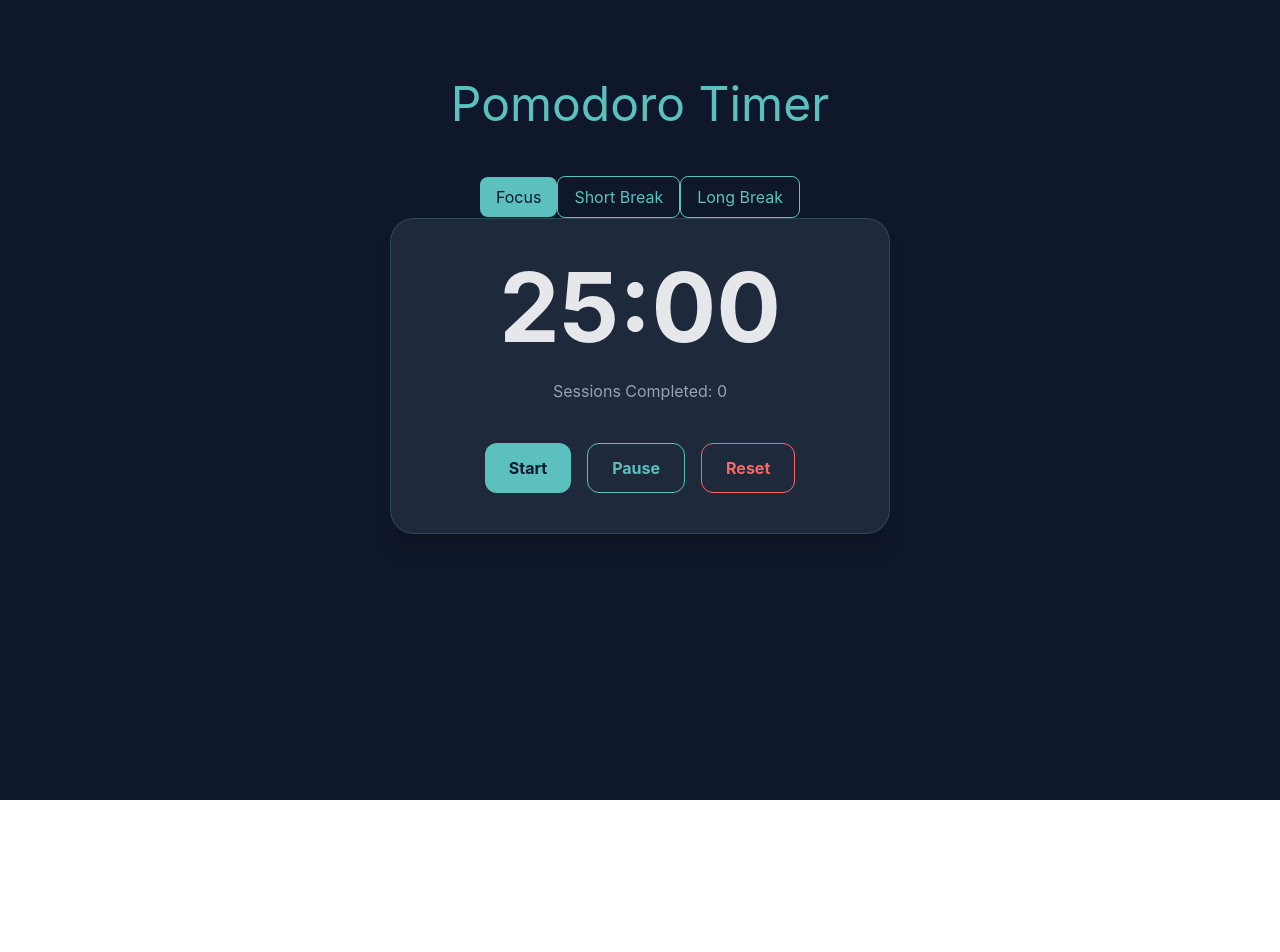
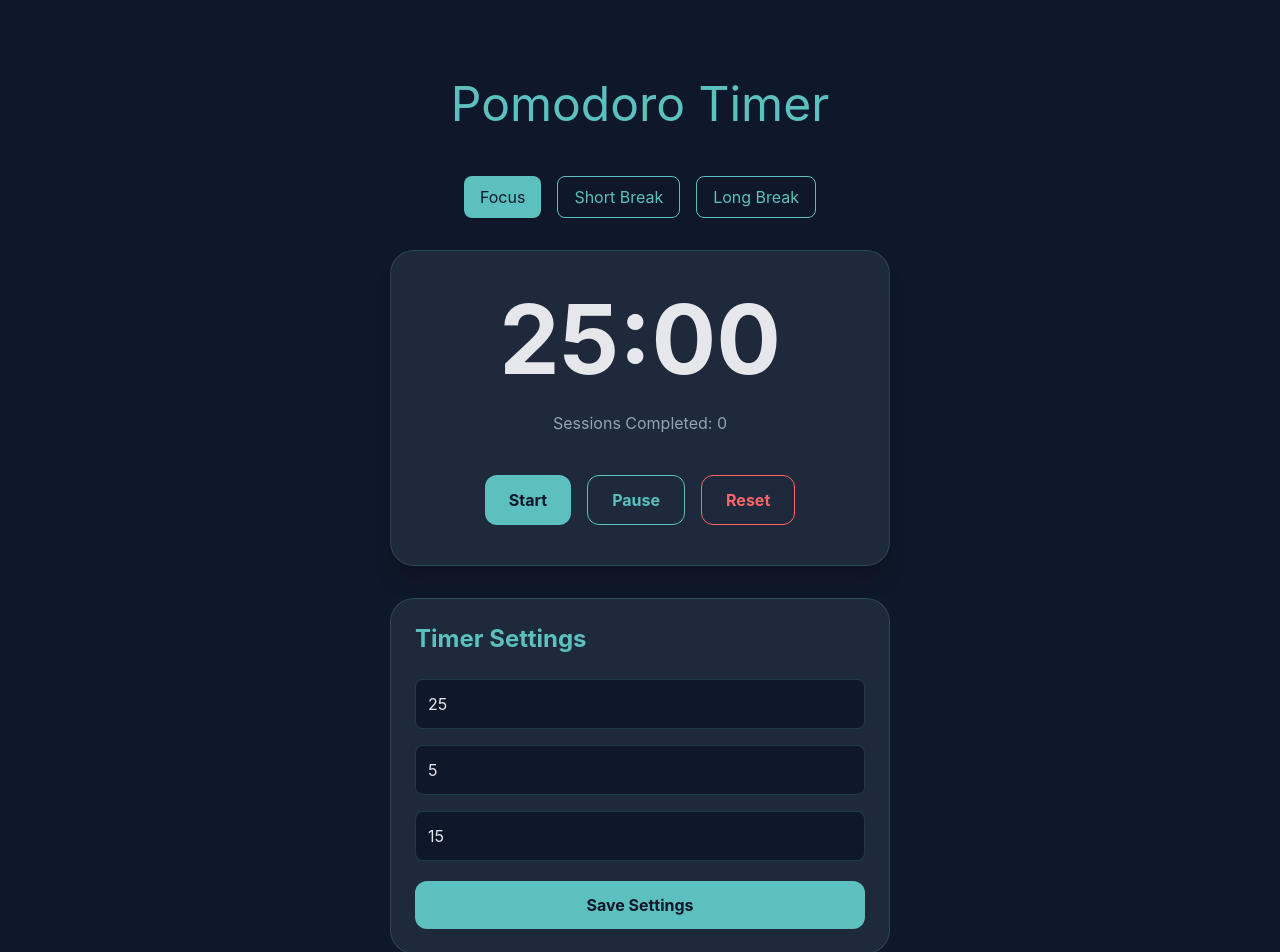
Before and after one commit to UTT-THE-CODER/Productivity-operating-system, a React (Vite) app: page /Pomodoro in a window 1280 px wide. Before the commit the page ends 800 px from the top, so only its background shows below. Built offline with nearby package versions, Linux system fonts and the light colour scheme.

Commit message:
feat: add customizable pomodoro settings and persistence

```diff
--- a/src/Pages/Pomodoro.jsx
+++ b/src/Pages/Pomodoro.jsx
@@ -1,23 +1,21 @@
-import React, { useState, useEffect } from 'react'
+import React, { useState, useEffect } from "react";
 function Pomodoro() {
-
     const [timeLeft, setTimeLeft] = useState(1500);
     const [isRunning, setIsRunning] = useState(false);
     const [sessionCompleted, setSessionCompleted] = useState(0);
     const [mode, setMode] = useState("focus");
+    const [focusTime, setFocusTime] = useState(25);
+    const [longBreak, setLongBreak] = useState(15);
+    const [shortBreak, setShortBreak] = useState(5);
 
-    useEffect(() =>{
-        const savedSessions = JSON.parse(
-            localStorage.getItem("sessioncompleted")
-        ) || 0;
+    useEffect(() => {
+        const savedSessions =
+            JSON.parse(localStorage.getItem("sessioncompleted")) || 0;
 
         setSessionCompleted(savedSessions);
-    },[]);
+    }, []);
     useEffect(() => {
-    localStorage.setItem(
-        "sessionsCompleted",
-        JSON.stringify(sessionCompleted)
-    );
+        localStorage.setItem("sessionCompleted", JSON.stringify(sessionCompleted));
     }, [sessionCompleted]);
 
     useEffect(() => {
@@ -26,9 +24,7 @@ function Pomodoro() {
             setTimeLeft((prev) => {
                 if (prev <= 1) {
                     setIsRunning(false);
-                    setSessionCompleted(
-                        (count) => count + 1
-                    );
+                    setSessionCompleted((count) => count + 1);
                     return 0;
                 }
                 return prev - 1;
@@ -36,16 +32,56 @@ function Pomodoro() {
         }, 1000);
         return () => clearInterval(interval);
     }, [isRunning]);
+
+    const saveSettings = () => {
+
+        localStorage.setItem(
+            "pomodoroSettings",
+            JSON.stringify({
+                focusTime,
+                shortBreak,
+                longBreak,
+            })
+        );
+
+        alert("Settings Saved ✅");
+
+        if (mode === "focus")
+            setTimeLeft(focusTime * 60);
+
+        if (mode === "short")
+            setTimeLeft(shortBreak * 60);
+
+        if (mode === "long")
+            setTimeLeft(longBreak * 60);
+    };
+
+    useEffect(() => {
+
+        const savedSettings = JSON.parse(
+            localStorage.getItem("pomodoroSettings")
+        );
+
+        if (savedSettings) {
+
+            setFocusTime(savedSettings.focusTime);
+            setShortBreak(savedSettings.shortBreak);
+            setLongBreak(savedSettings.longBreak);
+
+            setTimeLeft(savedSettings.focusTime * 60);
+        }
+
+    }, []);
     return (
         <div className="min-h-screen bg-[#0F172A] text-[#E5E7EB] flex flex-col items-center pt-20">
             <h1 className="text-5xl font bold text-[#5BC0BE] mb-12">
                 Pomodoro Timer
             </h1>
-            <div>
+            <div className="flex gap-4 mb-8">
                 <button
                     onClick={() => {
                         setMode("focus");
-                        setTimeLeft(1500);
+                        setTimeLeft(focusTime * 60);
                         setIsRunning(false);
                     }}
                     className={`px-4 py-2 rounded-lg ${mode === "focus"
@@ -58,7 +94,7 @@ function Pomodoro() {
                 <button
                     onClick={() => {
                         setMode("short");
-                        setTimeLeft(300);
+                        setTimeLeft(shortBreak * 60);
                         setIsRunning(false);
                     }}
                     className={`px-4 py-2 rounded-lg ${mode === "short"
@@ -72,7 +108,7 @@ function Pomodoro() {
                 <button
                     onClick={() => {
                         setMode("long");
-                        setTimeLeft(900);
+                        setTimeLeft(longBreak * 60);
                         setIsRunning(false);
                     }}
                     className={`px-4 py-2 rounded-lg ${mode === "long"
@@ -89,32 +125,79 @@ function Pomodoro() {
                         {Math.floor(timeLeft / 60)
                             .toString()
                             .padStart(2, "0")}
-                        :
-                        {(timeLeft % 60)
-                            .toString()
-                            .padStart(2, "0")}
+                        :{(timeLeft % 60).toString().padStart(2, "0")}
                     </h2>
                 </div>
                 <p className="mt-6 text-center text-[#94A3B8]">
                     Sessions Completed: {sessionCompleted}
                 </p>
                 <div className=" flex justify-center gap-4 mt-10">
-                    <button className="px-6 py-3 bg-[#5BC0BE] text-[#0F172A] rounded-xl font-bold"
-                        onClick={() => setIsRunning(true)}>
+                    <button
+                        className="px-6 py-3 bg-[#5BC0BE] text-[#0F172A] rounded-xl font-bold"
+                        onClick={() => setIsRunning(true)}
+                    >
                         Start
                     </button>
-                    <button className="px-6 py-3 border border-[#5BC0BE] text-[#5BC0BE] rounded-xl font-bold"
-                        onClick={() => setIsRunning(false)}>
+                    <button
+                        className="px-6 py-3 border border-[#5BC0BE] text-[#5BC0BE] rounded-xl font-bold"
+                        onClick={() => setIsRunning(false)}
+                    >
                         Pause
                     </button>
-                    <button className="px-6 py-3 border border-red-400 text-red-400 rounded-xl font-bold"
+                    <button
+                        className="px-6 py-3 border border-red-400 text-red-400 rounded-xl font-bold"
                         onClick={() => {
                             setIsRunning(false);
-                            setTimeLeft(1500);
-                        }}>
+                            if (mode === "focus")
+                                setTimeLeft(focusTime * 60);
+
+                            if (mode === "short")
+                                setTimeLeft(shortBreak * 60);
+
+                            if (mode === "long")
+                                setTimeLeft(longBreak * 60);
+                        }}
+                    >
                         Reset
                     </button>
                 </div>
+            </div>
+            <div className="w-[500px] mt-8 bg-[#1E293B] border border-[#5BC0BE]/20 rounded-3xl p-6">
+                <h3 className="text-2xl font-bold text-[#5BC0BE] mb-6">
+                    Timer Settings
+                </h3>
+
+                <div className="space-y-4">
+                    <input
+                        type="number"
+                        value={focusTime}
+                        onChange={(e) => setFocusTime(Number(e.target.value))}
+                        placeholder="Focus Time"
+                        className="w-full p-3 rounded-lg bg-[#0F172A] border border-[#5BC0BE]/20"
+                    />
+
+                    <input
+                        type="number"
+                        value={shortBreak}
+                        onChange={(e) => setShortBreak(Number(e.target.value))}
+                        placeholder="Short Break"
+                        className="w-full p-3 rounded-lg bg-[#0F172A] border border-[#5BC0BE]/20"
+                    />
+
+                    <input
+                        type="number"
+                        value={longBreak}
+                        onChange={(e) => setLongBreak(Number(e.target.value))}
+                        placeholder="Long Break"
+                        className="w-full p-3 rounded-lg bg-[#0F172A] border border-[#5BC0BE]/20"
+                    />
+                </div>
+                <button
+                    onClick={saveSettings}
+                    className="w-full mt-5 py-3 bg-[#5BC0BE] text-[#0F172A] rounded-xl font-bold hover:scale-105 transition"
+                >
+                    Save Settings
+                </button>
             </div>
         </div>
     );
```
Lines whose indentation alone changed are shown as unchanged.
